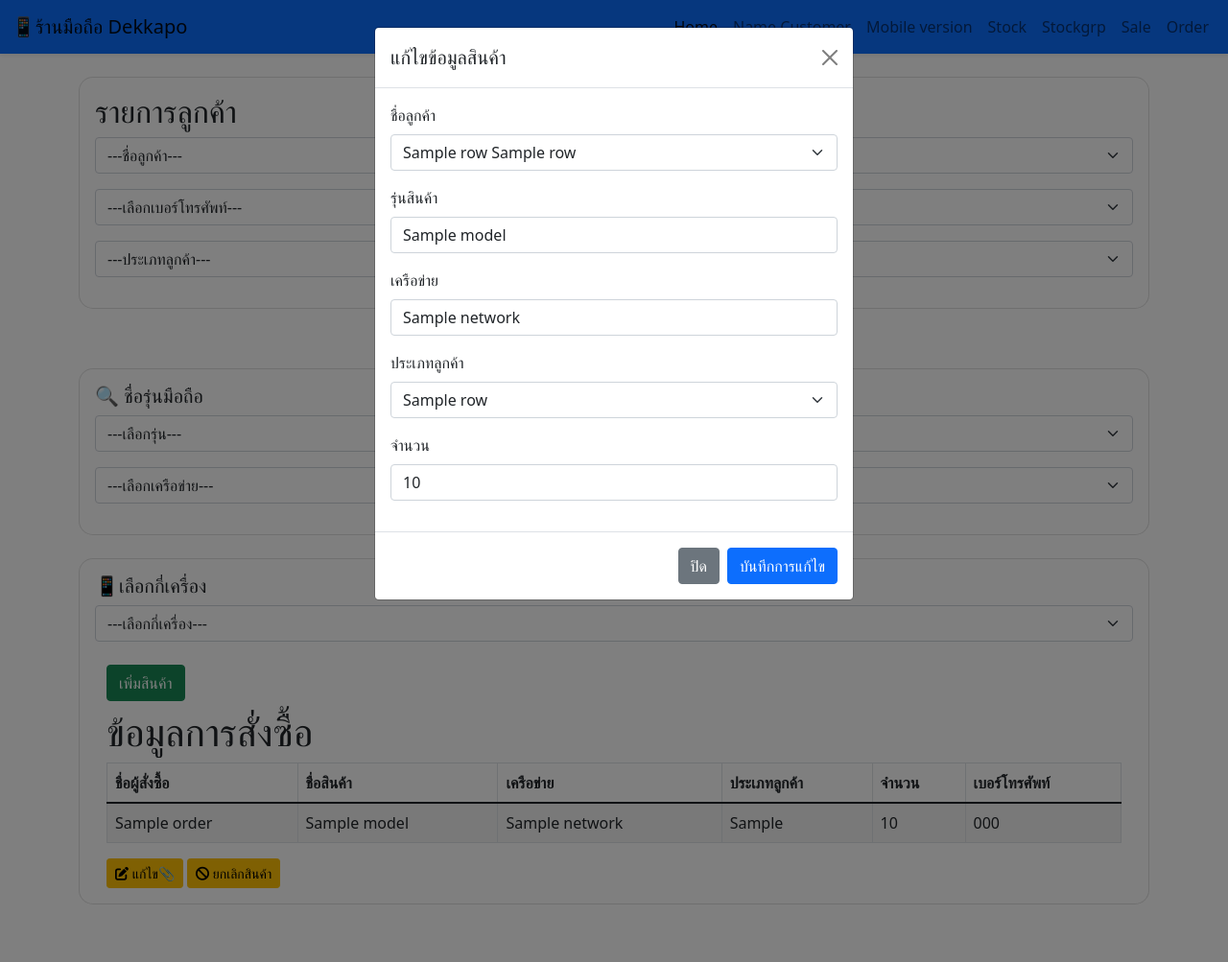
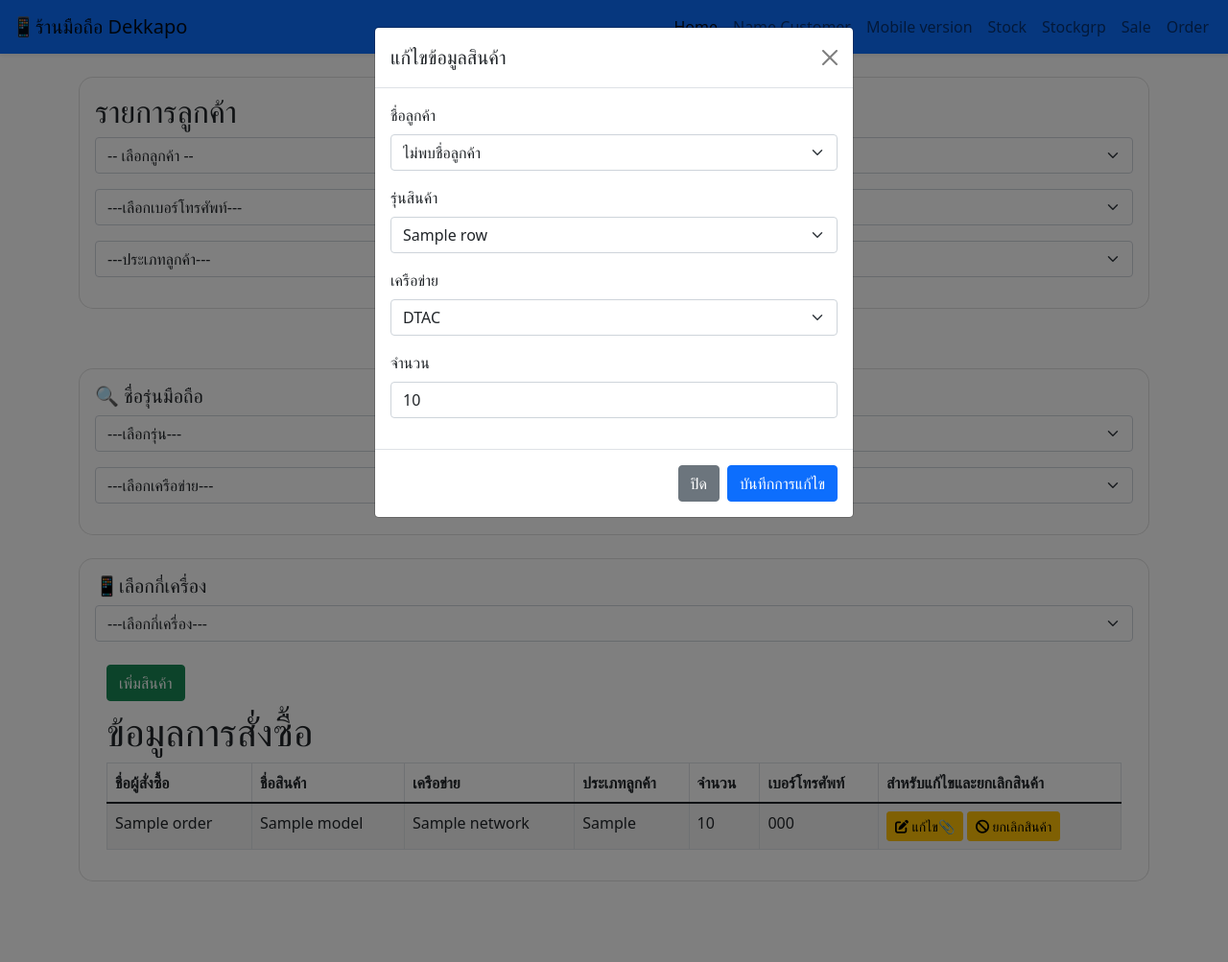
Before and after one commit to porLnwza/Mobile_Web, a Flask app: template template/home/home.html in a window 1280 px wide, after a click on "แก้ไข📎". Shown: the whole page at 96% size. Run offline with Flask 3, Linux system fonts and the light colour scheme; the template is opened without the code that fills it: most values are stand-ins (such as "Sample title", 1, 10 or a date in 2020); some libraries are stand-ins or nearby versions.

Commit message:
Update home.html

```diff
--- a/template/home/home.html
+++ b/template/home/home.html
@@ -55,10 +55,10 @@
             <h2>รายการลูกค้า</h2>
             <!-- Dropdown เลือกชื่อลูกค้า -->
             <select name="customer" class="form-select mb-3">
-                <option>---ชื่อลูกค้า---</option>
+                <option value="">-- เลือกลูกค้า --</option>
                 {% for row in data_Customer %}
                 <option value="{{ row[0] }}" {% if selected_customer == row[0] %} selected {% endif %}>
-                        {{ row[2] }} {{ row[3] }}
+                    {{ row[3] if row[2] else 'ไม่พบชื่อลูกค้า' }}
                 </option>
                 {% endfor %}
             </select>
@@ -144,6 +144,7 @@
                             <th>ประเภทลูกค้า</th>
                             <th>จำนวน</th>
                             <th>เบอร์โทรศัพท์</th>
+                            <th>สำหรับแก้ไขและยกเลิกสินค้า</th>
                         </tr>
                     </thead>
                     <tbody>
@@ -155,14 +156,7 @@
                             <td>{{ order.customerGroup }}</td>
                             <td>{{ order.quantity }}</td>
                             <td>{{ order.phone }}</td>
-                        </tr>
-                        {% else %}
-                        <tr>
-                            <td colspan="6">ไม่พบข้อมูลการสั่งซื้อ</td>
-                        </tr>
-                        {% endfor %}
-                    </tbody>
-                </table>
+                            <td>
                                 <!-- ปุ่มแก้ไขสินค้า -->
                                 <button type="button" class="btn btn-warning btn-sm" data-bs-toggle="modal" data-bs-target="#editModal{{ order.id }}">
                                     <i class="fas fa-edit"></i> แก้ไข📎
@@ -178,45 +172,46 @@
                                                     <button type="button" class="btn-close" data-bs-dismiss="modal" aria-label="Close"></button>
                                                 </div>
                                                 <div class="modal-body">
-                                                        <!-- ฟอร์มแก้ไขข้อมูล -->
                                                     <input type="hidden" name="product_id" value="{{ order.id }}">
 
-                                                        <!-- กรอกข้อมูลแก้ไข -->
+                                                    <!-- Dropdown สำหรับเลือกชื่อลูกค้า -->
                                                     <div class="mb-3">
                                                         <label for="edit_customerName" class="form-label">ชื่อลูกค้า</label>
-                                                            <select name="edit_customerName" class="form-select">
+                                                        <select name="edit_customerName" class="form-select" required>
                                                             {% for row in data_Customer %}
-                                                                    <option value="{{ row[0] }}" {% if row[0] == order.customerName %} selected {% endif %}>
-                                                                        {{ row[2] }} {{ row[3] }}
+                                                                <option value="{{ row[0] }}" {% if selected_customer == row[0] %} selected {% endif %}>
+                                                                    {{ row[3] if row[2] else 'ไม่พบชื่อลูกค้า' }}
                                                                 </option>
                                                             {% endfor %}
                                                         </select>
                                                     </div>
 
+                                                    <!-- Dropdown สำหรับเลือกรุ่นสินค้า -->
                                                     <div class="mb-3">
                                                         <label for="edit_model" class="form-label">รุ่นสินค้า</label>
-                                                            <input type="text" class="form-control" name="edit_model" value="{{ order.model }}">
-                                                        </div>
-
-                                                        <div class="mb-3">
-                                                            <label for="edit_network" class="form-label">เครือข่าย</label>
-                                                            <input type="text" class="form-control" name="edit_network" value="{{ order.network }}">
-                                                        </div>
-
-                                                        <div class="mb-3">
-                                                            <label for="edit_customerGroup" class="form-label">ประเภทลูกค้า</label>
-                                                            <select name="edit_customerGroup" class="form-select">
-                                                                {% for row in data_Customer_grp %}
-                                                                    <option value="{{ row[1] }}" {% if row[1] == order.customerGroup %} selected {% endif %}>
-                                                                        {{ row[1] }}
+                                                        <select name="edit_model" class="form-select" required>
+                                                            {% for row in data_stock[:14] %}
+                                                                <option value="{{ row[4] }}" {% if select_stock == row[4] %} selected {% endif %}>
+                                                                    {{ row[4] }}
                                                                 </option>
                                                             {% endfor %}
                                                         </select>
                                                     </div>
 
+                                                    <!-- Dropdown สำหรับเลือกเครือข่าย -->
+                                                    <div class="mb-3">
+                                                        <label for="edit_network" class="form-label">เครือข่าย</label>
+                                                        <select name="edit_network" class="form-select" required>
+                                                            <option value="DTAC" {% if order.network == 'DTAC' %} selected {% endif %}>DTAC</option>
+                                                            <option value="AIS" {% if order.network == 'AIS' %} selected {% endif %}>AIS</option>
+                                                            <option value="True" {% if order.network == 'True' %} selected {% endif %}>True</option>
+                                                        </select>
+                                                    </div>
+
+                                                    <!-- ช่องป้อนจำนวนสินค้า -->
                                                     <div class="mb-3">
                                                         <label for="edit_quantity" class="form-label">จำนวน</label>
-                                                            <input type="number" class="form-control" name="edit_quantity" value="{{ order.quantity }}">
+                                                        <input type="number" class="form-control" name="edit_quantity" value="{{ order.quantity }}" required>
                                                     </div>
                                                 </div>
                                                 <div class="modal-footer">
@@ -227,14 +222,20 @@
                                         </div>
                                     </div>
                                 </div>
-
                                 <form action="{{ url_for('cancel_product') }}" method="POST" style="display:inline-block;">
                                     <input type="hidden" name="product_id" value="{{ order.id }}">
                                     <button class="btn btn-warning btn-sm" type="submit" name="button_cancel" id="cancelButton">
                                         <i class="fas fa-ban"></i> ยกเลิกสินค้า
                                     </button>
                                 </form>
-
+                            </td>
+                        </tr>
+                        {% else %}
+                        <tr>
+                            <td colspan="6">ไม่พบข้อมูลการสั่งซื้อ</td>
+                        </tr>
+                        {% endfor %}
+                    </tbody>
                                     <script>
                                         // คำยืนยันการยกเลิกสินค้า
                                         document.getElementById("cancelButton").onclick = function(event) {
```
Lines whose indentation alone changed are shown as unchanged.
